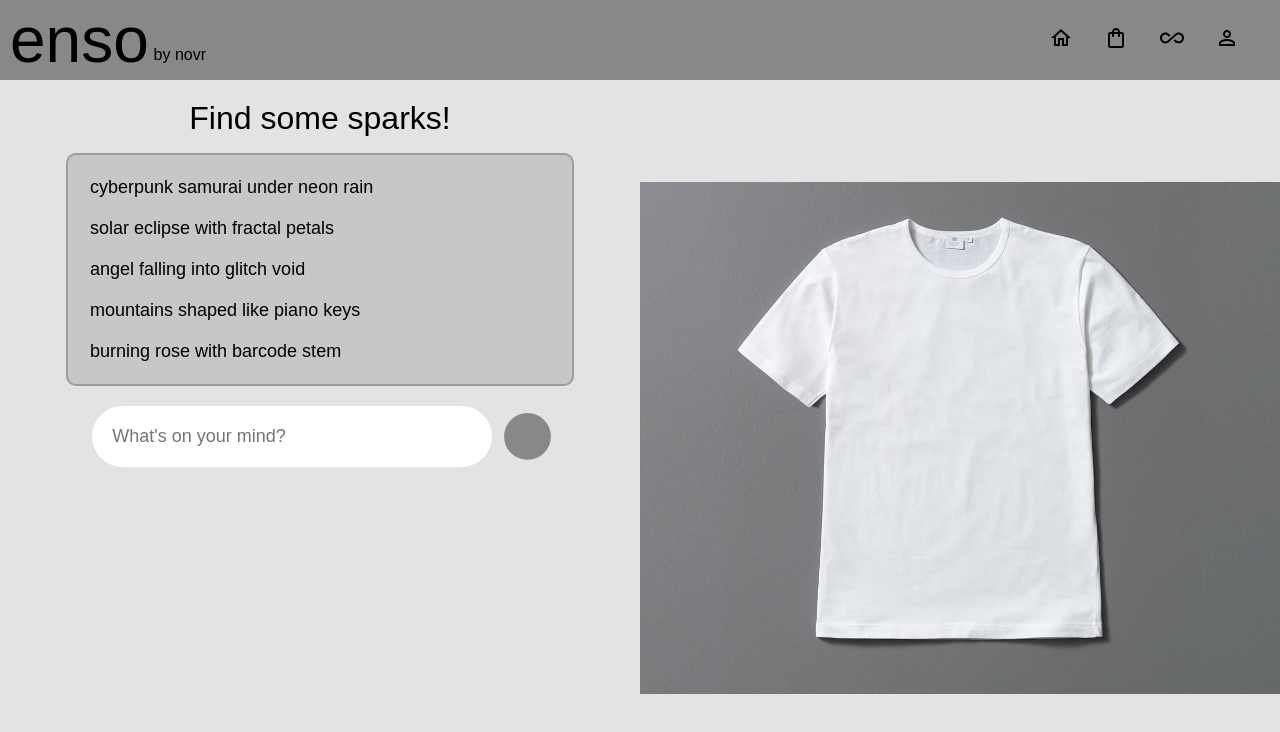
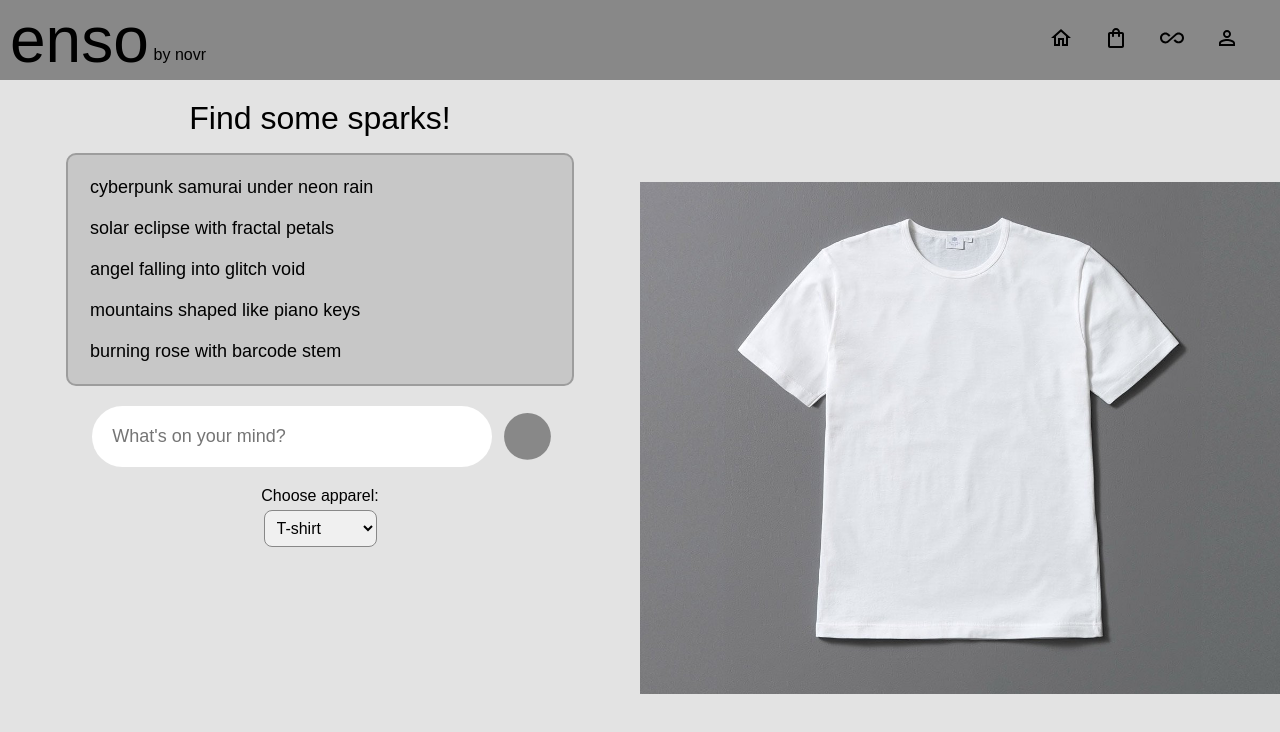
Before and after one commit to inexistentHeap404/Novr, a React (Create React App) app: page /enso in a window 1280 px wide. Shown: the top 732 px of the page. Built offline with nearby package versions, Linux system fonts and the light colour scheme; some icons are missing; a web font is replaced by a local one.

Commit message:
push-pull

```diff
--- a/src/Components/pages/enso/enso.css
+++ b/src/Components/pages/enso/enso.css
@@ -126,6 +126,7 @@
   width: 100%;
   z-index: 1;
 }
+
 .designOverlay {
   position: absolute;
   top: 25%;
@@ -134,4 +135,21 @@
   opacity: 0.9;
   z-index: 2;
   mix-blend-mode: multiply;
+  border-radius: 20px;
 }
+
+.mockupSelector {
+  margin-top: 20px;
+  display: flex;
+  flex-direction: column;
+  align-items: center;
+}
+
+.mockupSelector select {
+  margin-top: 5px;
+  padding: 8px;
+  border-radius: 8px;
+  border: 1px solid #888;
+  background-color: #f0f0f0;
+  font-size: 1rem;
+}
--- a/src/Components/pages/enso/enso.js
+++ b/src/Components/pages/enso/enso.js
@@ -1,4 +1,3 @@
-
 import {
   AllInclusiveOutlined,
   HomeOutlined,
@@ -13,12 +12,27 @@ import { Link } from "react-router-dom";
 export default function Enso() {
   const [prompt, setPrompt] = useState("");
   const [imageUrl, setImageUrl] = useState("");
+  const [mockupType, setMockupType] = useState("tshirt");
 
   const handleGenerate = async () => {
     const response = await fetch(
       `https://image.pollinations.ai/prompt/${encodeURIComponent(prompt)}`
     );
     setImageUrl(response.url);
+  };
+
+  const getMockupImage = () => {
+    switch (mockupType) {
+      case "hoodie":
+        return "/assets/img_for_mockup/white_hoodie.png";
+      case "tanktop":
+        return "/assets/img_for_mockup/tanktop.jpg";
+      case "sweatshirt":
+        return "/assets/img_for_mockup/sweatshirt.jpg";
+      case "tshirt":
+      default:
+        return "/assets/img_for_mockup/white_tshirt.jpg";
+    }
   };
 
   return (
@@ -76,14 +90,29 @@ export default function Enso() {
               <ArrowUpwardOutlinedIcon />
             </button>
           </div>
+
+          {/* Clothing Type Selector */}
+          <div className="mockupSelector">
+            <label htmlFor="mockupType">Choose apparel:</label>
+            <select
+              id="mockupType"
+              value={mockupType}
+              onChange={(e) => setMockupType(e.target.value)}
+            >
+              <option value="tshirt">T-shirt</option>
+              <option value="hoodie">Hoodie</option>
+              <option value="tanktop">Tank Top</option>
+              <option value="sweatshirt">Sweatshirt</option>
+            </select>
+          </div>
         </div>
 
         <div className="rightBox">
           <div className="shirtMockup">
             <img
-              src="/assets/img_for_mockup/white_tshirt.jpg"
+              src={getMockupImage()}
               className="tshirtBase"
-              alt="T-shirt"
+              alt="Apparel mockup"
             />
             {imageUrl && (
               <img src={imageUrl} className="designOverlay" alt="Generated" />
```
Also changed, not shown: public/assets/img_for_mockup/white_hoodie.png (added), 1 other file (tests, documents, lock files or other folders).
